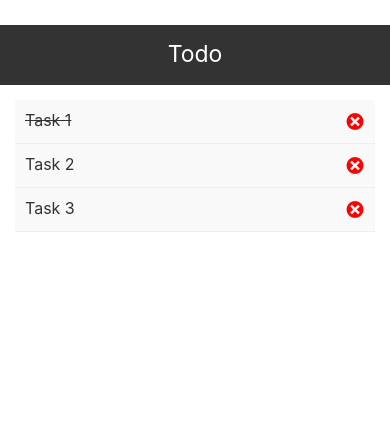
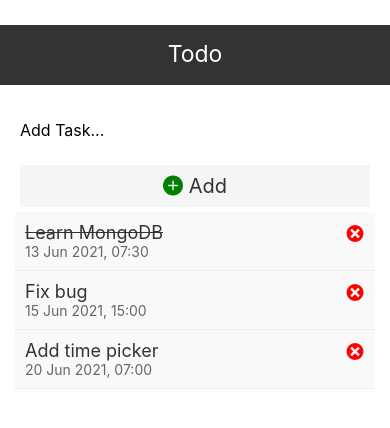
Before and after one commit to ikhsanmoh/react_native_3_in_1, a React Native app: screen / in a window 390 px wide. Shown: the top 428 px of the page. Built offline with nearby package versions, Linux system fonts and the light colour scheme.

Commit message:
Finish most of the todos features(add task form, createdAt info in task, toast & alerts)

```diff
--- a/src/components/Task.js
+++ b/src/components/Task.js
@@ -12,6 +12,9 @@ const myStyles = StyleSheet.create({
   listItem: {
     flexDirection: 'row',
     justifyContent: 'space-between',
+  },
+  task: {
+    maxWidth: '90%'
   }
 })
 
@@ -19,9 +22,13 @@ const Task = ({ task, onDelete, onToggle }) => {
 
   const taskTextStyle = StyleSheet.create({
     text: {
-      fontSize: 16,
+      fontSize: 18,
       color: '#333',
       textDecorationLine: task.isDone ? 'line-through' : 'none'
+    },
+    smallText: {
+      fontSize: 14,
+      color: '#666'
     }
   })
 
@@ -31,9 +38,15 @@ const Task = ({ task, onDelete, onToggle }) => {
       onLongPress={() => onToggle(task.id)}
     >
       <View style={myStyles.listItem}>
-        <Text style={taskTextStyle.text}>
-          {task.text}
-        </Text>
+        <View style={myStyles.task}>
+          <Text style={taskTextStyle.text}>
+            {task.text}
+          </Text>
+          {task.day !== '' ?
+            <Text style={taskTextStyle.smallText}>
+              {task.day}
+            </Text> : null}
+        </View>
         <Entypo
           name="circle-with-cross"
           size={20}
--- a/src/components/form/AddTask.js
+++ b/src/components/form/AddTask.js
@@ -0,0 +1,53 @@
+import React, { useState } from 'react'
+import { View, Text, StyleSheet, TextInput, TouchableOpacity, Keyboard } from 'react-native'
+import { AntDesign } from '@expo/vector-icons';
+
+const myStyles = StyleSheet.create({
+  input: {
+    height: 60,
+    padding: 5,
+    fontSize: 16
+  },
+  button: {
+    backgroundColor: 'whitesmoke',
+    padding: 9,
+    margin: 5
+  },
+  buttonText: {
+    textAlign: 'center',
+    fontSize: 20,
+    color: '#333'
+  }
+})
+
+const AddTask = ({ onAdd }) => {
+  const [text, setText] = useState('')
+
+  const onPressHandler = () => {
+    onAdd(text)
+    if (text === '') return
+    setText('')
+    Keyboard.dismiss()
+  }
+
+  return (
+    <View>
+      <TextInput
+        placeholder='Add Task...'
+        style={myStyles.input}
+        value={text}
+        onChangeText={val => setText(val)}
+      />
+      <TouchableOpacity
+        style={myStyles.button}
+        onPress={onPressHandler}
+      >
+        <Text style={myStyles.buttonText}>
+          <AntDesign name="pluscircle" size={20} color="green" /> Add
+        </Text>
+      </TouchableOpacity>
+    </View>
+  )
+}
+
+export default AddTask
--- a/src/screens/todo/TodoScreen.js
+++ b/src/screens/todo/TodoScreen.js
@@ -1,15 +1,7 @@
 import React, { useState } from 'react'
-import { View, StyleSheet, Alert } from 'react-native'
+import { View, StyleSheet, Alert, ToastAndroid } from 'react-native'
 import Tasks from '../../components/Tasks'
-
-/**
- * TODO 1: Init neccessary components.
- * TODO 2: Set todo app base design.
- * TODO 3: Style main theme/color.
- * TODO 4: Set todo app functionality.
- * TODO 5: Test.
- * ! Est: 2-3 h.
- */
+import AddTask from '../../components/form/AddTask'
 
 const styles = StyleSheet.create({
   main: {
@@ -25,13 +17,47 @@ const styles = StyleSheet.create({
 
 const TodoScreen = () => {
   const [tasks, setTasks] = useState([
-    { id: 1, text: 'Task 1', day: 'Mon, 09:00 - 12:00', isDone: true },
-    { id: 2, text: 'Task 2', day: 'Wed, 08:00 - 11:00', isDone: false },
-    { id: 3, text: 'Task 3', day: 'Fri, 07:00 - 10:00', isDone: false },
+    { id: 1, text: 'Learn MongoDB', day: '13 Jun 2021, 07:30', isDone: true },
+    { id: 2, text: 'Fix bug', day: '15 Jun 2021, 15:00', isDone: false },
+    { id: 3, text: 'Add time picker', day: '20 Jun 2021, 07:00', isDone: false },
   ])
+
+  const showTaskAddedToast = () => {
+    ToastAndroid.show('Task Added', ToastAndroid.SHORT)
+  }
 
   const toggleFinishTask = (id) => {
     setTasks(prevItems => prevItems.map(task => task.id === id ? { ...task, isDone: !task.isDone } : task))
+  }
+
+  const addTask = (name) => {
+    if (name === '') return Alert.alert('Warning', 'Task input cannot be empty')
+
+    // Set task created time
+    const dateObj = new Date()
+    const months = [
+      'Jan', 'Feb', 'Mar', 'Apr', 'May', 'Jun',
+      'Jul', 'Aug', 'Sept', 'Oct', 'Nov', 'Dec'
+    ];
+
+    const DAY = dateObj.getDate()
+    const MONTH = months[dateObj.getMonth()]
+    const YEAR = dateObj.getFullYear()
+    const HOUR = dateObj.getHours()
+    const MINUTE = dateObj.getMinutes()
+
+    setTasks(prevItems => {
+      return [
+        ...prevItems,
+        {
+          id: prevItems.length + 1,
+          text: name,
+          day: `${DAY} ${MONTH} ${YEAR}, ${HOUR}:${MINUTE}`,
+          isDone: false
+        }
+      ]
+    })
+    showTaskAddedToast()
   }
 
   const deleteItem = (id) => {
@@ -60,6 +86,7 @@ const TodoScreen = () => {
 
   return (
     <View style={styles.main}>
+      <AddTask onAdd={addTask} />
       <Tasks tasks={tasks} onDelete={deleteItem} onToggle={toggleFinishTask} />
     </View>
   )
```
